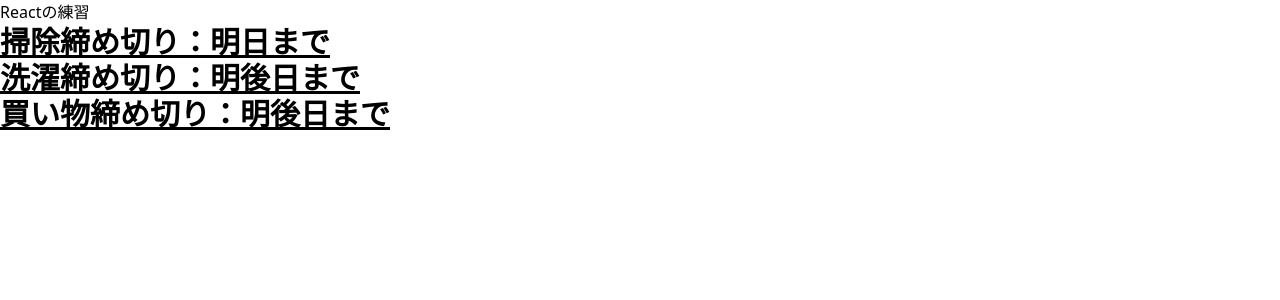
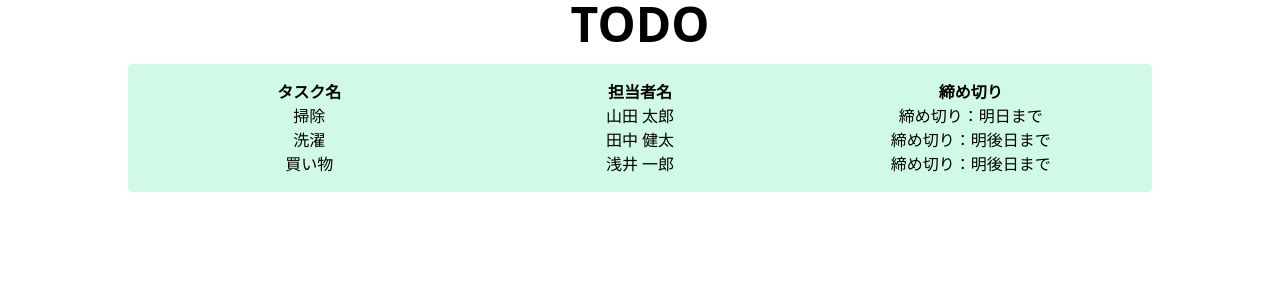
Before and after one commit to komishin/react-practice, a React app: page / in a window 1280 px wide. Shown: the top 300 px of the page. Built offline with nearby package versions, Linux system fonts and the light colour scheme.

Commit message:
CSSの追加とfile分割

```diff
--- a/src/index.html
+++ b/src/index.html
@@ -7,7 +7,7 @@
 </head>
 <body>
     <main>
-        <h1>Reactの練習</h1>
+        <!-- <h1>Reactの練習</h1> -->
         <div id="app"></div>
     </main>
 </body>
--- /dev/null
+++ b/src/js/App.tsx
@@ -0,0 +1,12 @@
+import React from 'react'
+import { TodoList } from './components/TodoList'
+import { Heading } from './components/Heading'
+
+export const App = () => {
+  return (
+    <main className="my-0 mx-auto w-4/5 text-center">
+      <Heading level="h1">TODO</Heading>
+      <TodoList />
+    </main>
+  )
+}
--- /dev/null
+++ b/src/js/components/Heading.tsx
@@ -0,0 +1,15 @@
+import React from 'react'
+import { PropsWithChildren } from 'react'
+
+type Props = {
+  level: 'h1' | 'h2' | 'h3' | 'h4' | 'h5' | 'h6'
+}
+
+export const Heading = ({ level, children }: PropsWithChildren<Props>) => {
+  if (level === 'h1') return <h1 className="text-5xl font-bold">{children}</h1>
+  if (level === 'h2') return <h2 className="text-4xl font-bold">{children}</h2>
+  if (level === 'h3') return <h3 className="text-3xl font-bold">{children}</h3>
+  if (level === 'h4') return <h4 className="text-2xl font-bold">{children}</h4>
+  if (level === 'h5') return <h5 className="text-xl font-bold">{children}</h5>
+  if (level === 'h6') return <h6 className="text-lg font-bold">{children}</h6>
+}
--- a/src/js/components/TodoItem.tsx
+++ b/src/js/components/TodoItem.tsx
@@ -2,14 +2,17 @@ import React from 'react'
 
 type TodoItemProps = {
   task: string
+  person: string
   deadline: string
 }
 
 // const TodoItem: React.FC<TodoItemProps> = ({task, deadline}) => {
-export const TodoItem = ({ task, deadline }: TodoItemProps) => {
+export const TodoItem = ({ task, person, deadline }: TodoItemProps) => {
   return (
-    <li className="text-3xl font-bold underline">
-      {task}締め切り：{deadline}
+    <li className="grid grid-cols-3">
+      <div>{task}</div>
+      <div>{person}</div>
+      <div>締め切り：{deadline}</div>
     </li>
   )
 }
--- a/src/js/components/TodoList.tsx
+++ b/src/js/components/TodoList.tsx
@@ -1,17 +1,27 @@
-import React from "react"
-import { TodoItem } from "./TodoItem"
+import React from 'react'
+import { TodoItem } from './TodoItem'
 
 export const TodoList: React.FC = () => {
   const todos = [
-    { id: 123, task: '掃除', deadline: '明日まで' },
-    { id: 456, task: '洗濯', deadline: '明後日まで' },
-    { id: 789, task: '買い物', deadline: '明後日まで' },
+    { id: 123, task: '掃除', person: '山田 太郎', deadline: '明日まで' },
+    { id: 456, task: '洗濯', person: '田中 健太', deadline: '明後日まで' },
+    { id: 789, task: '買い物', person: '浅井 一郎', deadline: '明後日まで' },
   ]
 
   return (
-    <ul>
+    <ul className="mt-4 bg-emerald-100 p-4 rounded">
+      <li className="grid grid-cols-3 font-bold">
+        <div>タスク名</div>
+        <div>担当者名</div>
+        <div>締め切り</div>
+      </li>
       {todos.map((todo) => (
-        <TodoItem key={todo.id} task={todo.task} deadline={todo.deadline} />
+        <TodoItem
+          key={todo.id}
+          task={todo.task}
+          person={todo.person}
+          deadline={todo.deadline}
+        />
       ))}
     </ul>
   )
--- a/src/js/index.tsx
+++ b/src/js/index.tsx
@@ -1,7 +1,7 @@
 import React from 'react'
 import { createRoot } from 'react-dom/client'
-import { TodoList } from './components/TodoList'
 import '../css/main.css'
+import { App } from './App'
 
 // document.body.innerHTML = '<div id="app"></div>'
 
@@ -26,4 +26,4 @@ import '../css/main.css'
 // ReactDOM.render(<TodoItem task="掃除" deadline="明日まで"/>, document.getElementById('root'))
 
 const root = createRoot(document.getElementById('app')!)
-root.render(<TodoList />)
+root.render(<App />)
```
